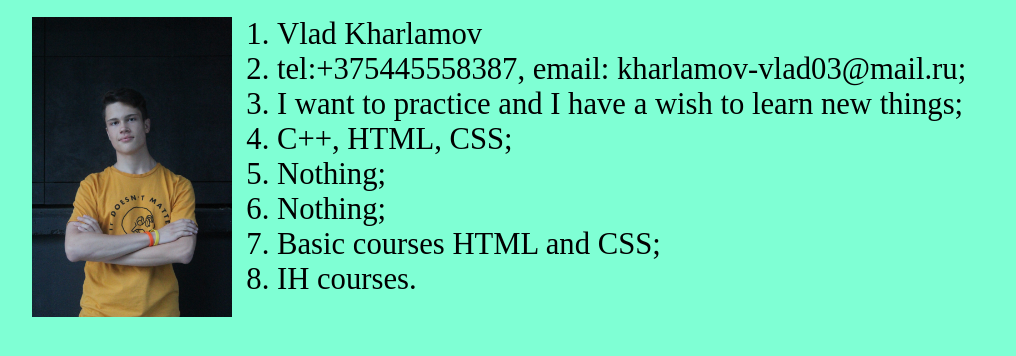
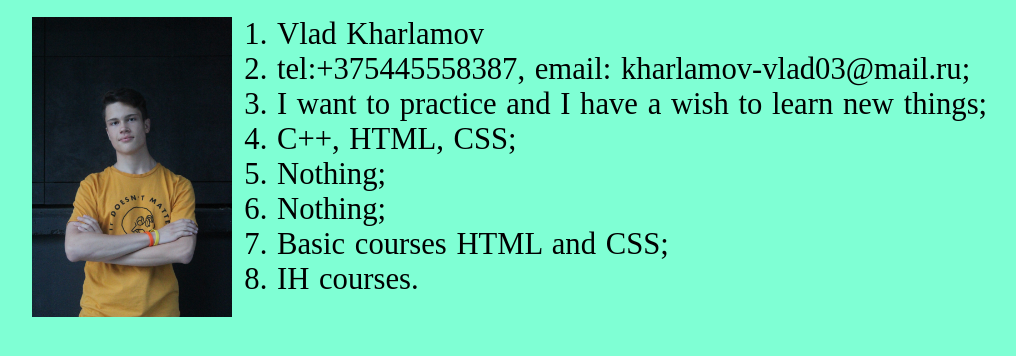
Before and after one commit to VladKhrlmv/rsschool-2019Q1-cv, a plain HTML site: page index.html in a window 1280 px wide. Shown: the part 40-396 px from the top of the page, without its empty margins (96-1112 px from the left). Drawn offline with Linux system fonts and the light colour scheme.

Commit message:
feat: add word-spacing

```diff
--- a/style.css
+++ b/style.css
@@ -22,4 +22,5 @@ img {
 ol {
     margin-top: 20px;
     font-size: 23pt;
+    word-spacing: 2px;
 }
```
